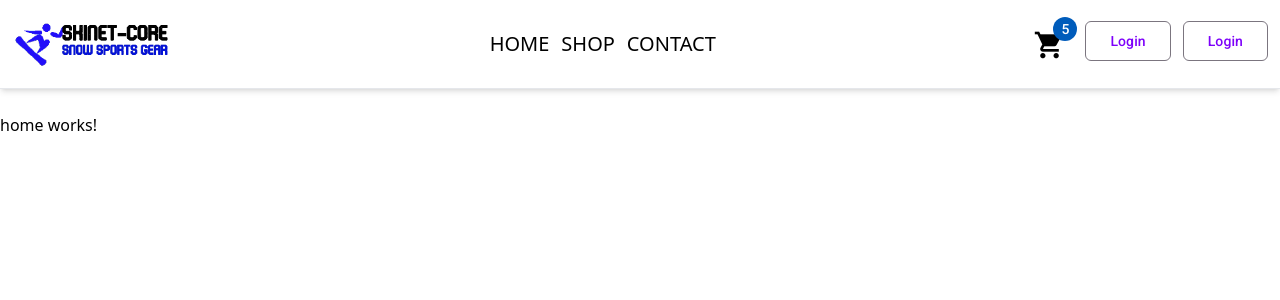
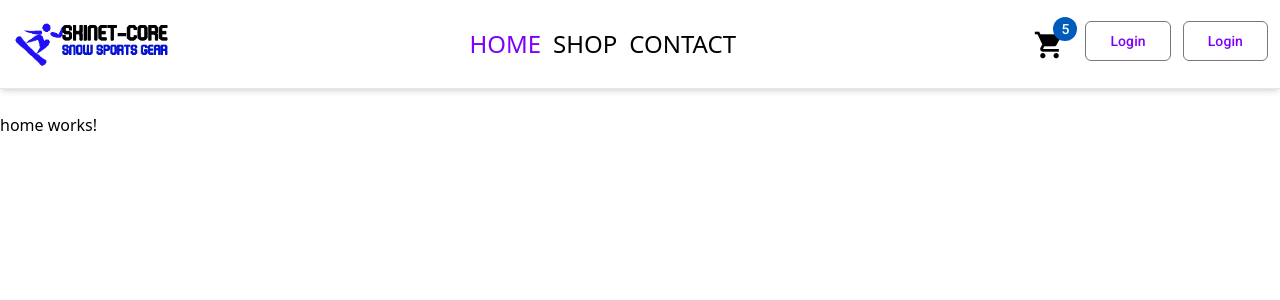
Before and after one commit to TheLukCraft/skinet, an Angular app in the folder client/: page / in a window 1280 px wide. Shown: the top 300 px of the page. Built offline with nearby package versions, Linux system fonts and the light colour scheme.

Commit message:
Setting up the links in the app

```diff
--- a/client/src/app/core/services/shop.service.ts
+++ b/client/src/app/core/services/shop.service.ts
@@ -38,6 +38,10 @@ export class ShopService {
     return this.http.get<Pagination<Product>>(this.baseUrl + 'products', {params})
   }
 
+  getProduct(id: number) {
+    return this.http.get<Product>(this.baseUrl + 'products/' + id);
+  }
+
   getBrands() {
     if(this.brands.length > 0) return;
     return this.http.get<string[]>(this.baseUrl + 'products/brands').subscribe({
--- a/client/src/app/features/shop/product-details/product-details.component.html
+++ b/client/src/app/features/shop/product-details/product-details.component.html
@@ -1 +1,3 @@
-<p>product-details works!</p>
+@if(product) {
+  <h1 class="text-2xl">{{product.name}}</h1>
+}
--- a/client/src/app/features/shop/product-details/product-details.component.ts
+++ b/client/src/app/features/shop/product-details/product-details.component.ts
@@ -1,4 +1,7 @@
-import { Component } from '@angular/core';
+import { ActivatedRoute } from '@angular/router';
+import { ShopService } from './../../../core/services/shop.service';
+import { Component, inject, OnInit } from '@angular/core';
+import { Product } from '../../../shared/models/product';
 
 @Component({
   selector: 'app-product-details',
@@ -7,6 +10,21 @@ import { Component } from '@angular/core';
   templateUrl: './product-details.component.html',
   styleUrl: './product-details.component.scss'
 })
-export class ProductDetailsComponent {
+export class ProductDetailsComponent implements OnInit {
+  private ShopService = inject(ShopService)
+  private activatedRoute = inject(ActivatedRoute)
+  product?: Product;
 
+  ngOnInit(): void {
+    this.loadProduct();
+  }
+
+  loadProduct() {
+    const id = this.activatedRoute.snapshot.paramMap.get('id');
+    if(!id) return;
+    this.ShopService.getProduct(+id).subscribe({
+      next: product => this.product = product,
+      error: error => console.log(error)
+    })
+  }
 }
--- a/client/src/app/features/shop/product-item/product-item.component.html
+++ b/client/src/app/features/shop/product-item/product-item.component.html
@@ -1,5 +1,5 @@
 @if(product) {
-  <mat-card appearance="raised">
+  <mat-card appearance="raised" routerLink="/shop/{{product.id}}" class="product-card">
     <img src="{{product.pictureUrl}}" alt="image of {{product.name}}">
     <mat-card-content class="mt-2">
       <h2 class="text-sm font-semibold uppercase">{{product.name}}</h2>
--- a/client/src/app/features/shop/product-item/product-item.component.scss
+++ b/client/src/app/features/shop/product-item/product-item.component.scss
@@ -0,0 +1,9 @@
+.product-card {
+  transition: transofrm 0.2s box-shadow 0.2s;
+}
+
+.product-card:hover {
+  transform: translateY(-10px);
+  box-shadow: 0 4px 8px rgba(0,0,0,0.2);
+  cursor: pointer;
+}
--- a/client/src/app/features/shop/product-item/product-item.component.ts
+++ b/client/src/app/features/shop/product-item/product-item.component.ts
@@ -3,6 +3,7 @@ import { Product } from '../../../shared/models/product';
 import { MatCard, MatCardActions, MatCardContent } from '@angular/material/card';
 import { CurrencyPipe } from '@angular/common';
 import { MatIcon } from '@angular/material/icon';
+import { RouterLink } from '@angular/router';
 
 @Component({
   selector: 'app-product-item',
@@ -12,7 +13,8 @@ import { MatIcon } from '@angular/material/icon';
     MatCardContent,
     CurrencyPipe,
     MatCardActions,
-    MatIcon
+    MatIcon,
+    RouterLink
   ],
   templateUrl: './product-item.component.html',
   styleUrl: './product-item.component.scss'
--- a/client/src/app/features/shop/shop.component.html
+++ b/client/src/app/features/shop/shop.component.html
@@ -1,9 +1,10 @@
+@if(products){
   <div class="flex flex-col gap-3">
     <div class="flex justify-between">
       <mat-paginator
         class="bg-white"
         (page)="handlePageEvent($event)"
-      [length]="products?.count"
+        [length]="products.count"
         [pageSize]="shopParams.pageSize"
         [showFirstLastButtons]="true"
         [pageSizeOptions]="pageSizeOptions"
@@ -42,7 +43,7 @@
 
     </div>
     <div class="grid grid-cols-5 gap-4">
-    @for (product of products?.data; track product.id) {
+      @for (product of products.data; track product.id) {
        <app-product-item [product]="product"></app-product-item>
       }
     </div>
@@ -57,3 +58,5 @@
         </mat-list-option>
       }
     </mat-selection-list>
+  </mat-menu>
+}
--- a/client/src/app/layout/header/header.component.html
+++ b/client/src/app/layout/header/header.component.html
@@ -1,10 +1,15 @@
 <header class="border-b shadow-md p-3 w-full">
   <div class="flex align-middle items-center justify-between max-w-screen-2xl mx-auto">
-    <img src="/images/logo.png" alt="app logo" class="max-h-16">
-    <nav class="flex gap-3 my-2 uppercase text-xl">
-      <a href="">Home</a>
-      <a href="">Shop</a>
-      <a href="">Contact</a>
+    <img routerLink= "/" src="/images/logo.png" alt="app logo" class="max-h-16">
+    <nav class="flex gap-3 my-2 uppercase text-2xl">
+      <a routerLink="/"
+      routerLinkActive="active"
+      [routerLinkActiveOptions]="{exact: true}"
+
+      >Home
+      </a>
+      <a routerLink="/shop" routerLinkActive="active">Shop</a>
+      <a routerLink="/contact">Contact</a>
     </nav>
     <div class="flex gap-3 align-middle">
       <a matBadge="5" matBadgeSize="large" class="custom-badge mt-2 mr-2">
--- a/client/src/app/layout/header/header.component.scss
+++ b/client/src/app/layout/header/header.component.scss
@@ -10,3 +10,9 @@
   width: 32px;
   height: 32px;
 }
+
+a {
+  &.active {
+    color: #7d00fa
+  }
+}
--- a/client/src/app/layout/header/header.component.ts
+++ b/client/src/app/layout/header/header.component.ts
@@ -2,11 +2,12 @@ import { Component } from '@angular/core';
 import { MatBadge } from '@angular/material/badge';
 import { MatButton } from '@angular/material/button';
 import { MatIcon } from '@angular/material/icon';
+import { RouterLink, RouterLinkActive } from '@angular/router';
 
 @Component({
   selector: 'app-header',
   standalone: true,
-  imports: [MatIcon, MatButton, MatBadge],
+  imports: [MatIcon, MatButton, MatBadge, RouterLink, RouterLinkActive],
   templateUrl: './header.component.html',
   styleUrl: './header.component.scss'
 })
```
Lines whose indentation alone changed are shown as unchanged.
